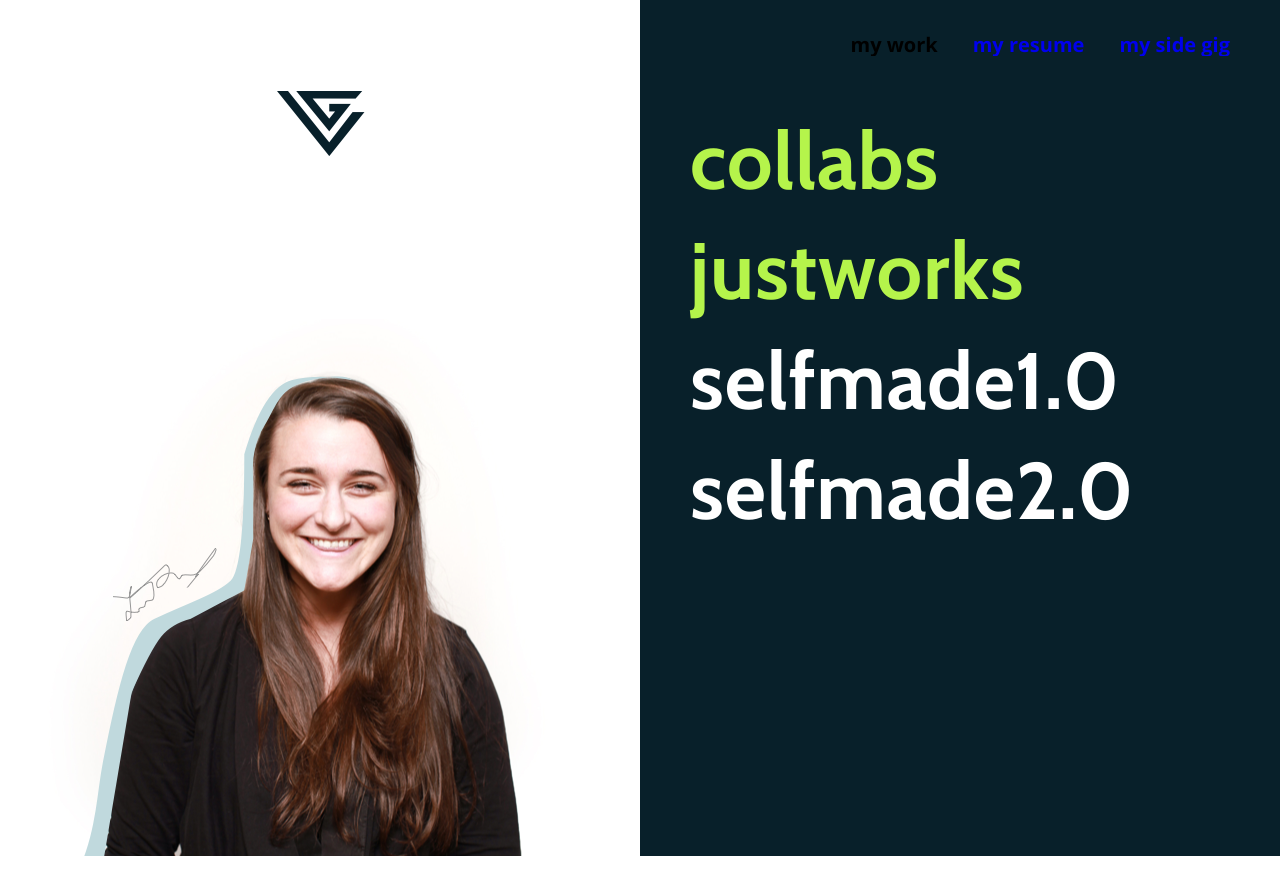
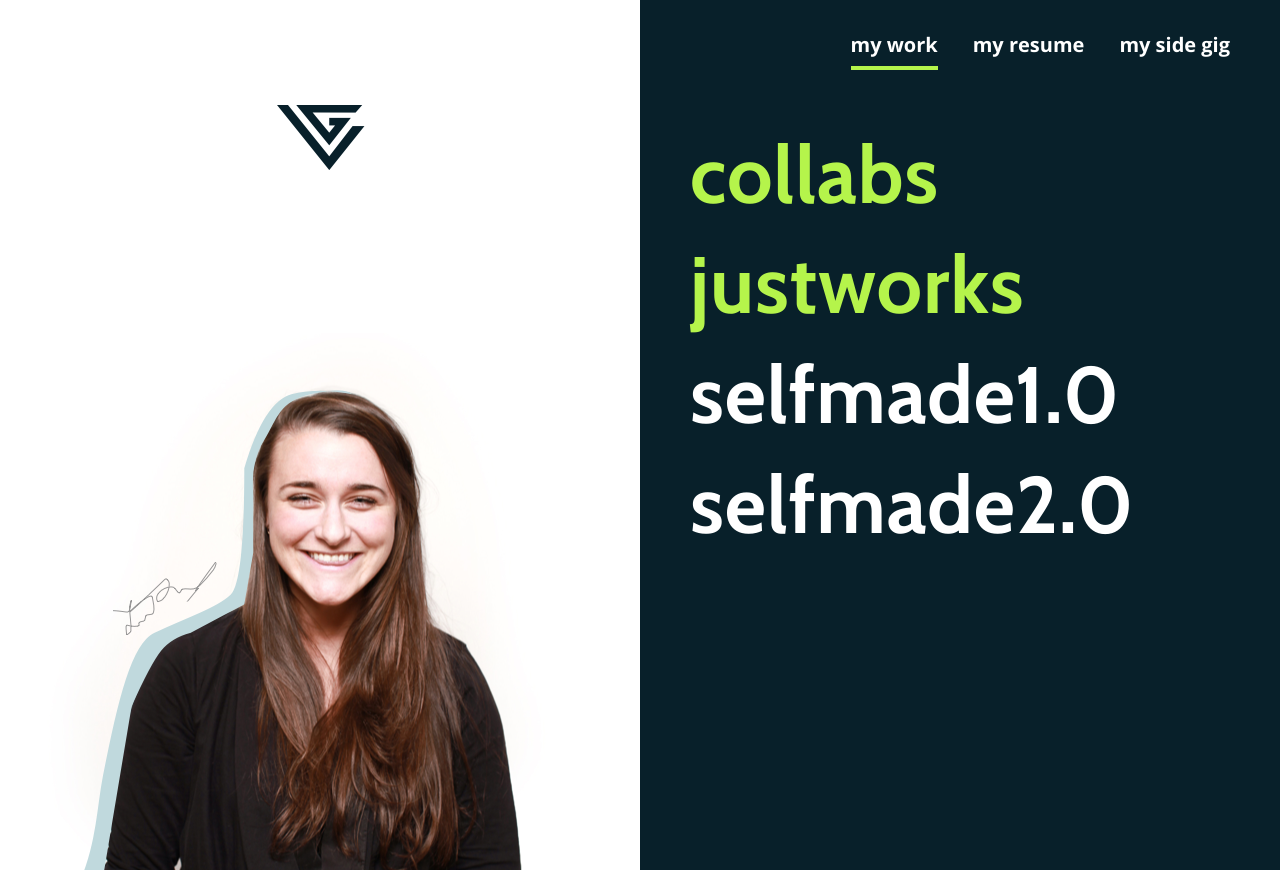
Before and after one commit to lgroetzi/lgroetzi.github.io, a Next.js app: page / in a window 1280 px wide. Built offline with nearby package versions, Linux system fonts and the light colour scheme.

Commit message:
Re-do menu to be able to choose an active entry

```diff
--- a/components/menus.js
+++ b/components/menus.js
@@ -1,6 +1,55 @@
 import * as React from "react";
 import styled from 'styled-components';
 import Link from 'next/link';
+
+const DarkBGMenu = styled.div`
+  width: 50%;
+  background-color: #08202a;
+
+  & a {
+    color: #fff;
+    cursor: pointer;
+  }
+
+  & a.active, & a:hover {
+    border-bottom: solid 4px #b5f44b;
+  }
+`;
+
+export function DarkMenu({ active }) {
+  return (
+    <TopBarContainer>
+      <DarkBGMenu>
+        <Menu active={active} />
+      </DarkBGMenu>
+    </TopBarContainer>
+  );
+}
+
+const LightBGMenu = styled.div`
+  width: 50%;
+  background-color: transparent;
+
+  & a {
+    color: #08202a;
+  }
+`;
+
+export function LightMenu({ active }) {
+  return (
+    <TopBarContainer>
+      <LightBGMenu>
+        <Menu active={active} />
+      </LightBGMenu>
+    </TopBarContainer>
+  );
+}
+
+const TopBarContainer = styled.div`
+  display: flex;
+  flex-direction: row;
+  justify-content: flex-end;
+`;
 
 const MenuLink = styled.a`
   font-family: Open Sans;
@@ -23,57 +72,34 @@
 
   li {
     margin-left: 35px;
+    height: 35px;
   }
 `;
 
-const DarkBGMenu = styled.div`
-  width: 50%;
-  background-color: #08202a;
-
-  & a.active, & a:hover {
-    border-bottom: solid 4px #b5f44b;
-  }
-`;
-
-const LightBGMenu = styled.div`
-  width: 50%;
-  background-color: transparent;
-
-  & a {
-    color: #08202a;
-  }
-`;
-
-function Menu({ Wrapper }) {
+function Menu({ active }) {
   return (
-    <Wrapper>
     <MenuList>
       <li>
         <Link href="/">
-            <MenuLink>my work</MenuLink>
+          <MenuLink className={active == "index" ? "active" : null}>
+            my work
+          </MenuLink>
         </Link>
       </li>
-        <li><MenuLink href="#resume">my resume</MenuLink></li>
-        <li><MenuLink href="#sidegig">my side gig</MenuLink></li>
+      <li>
+        <Link href="/resume">
+          <MenuLink className={active == "resume" ? "active" : null}>
+            my resume
+          </MenuLink>
+        </Link>
+      </li>
+      <li>
+        <Link href="/sidegig">
+          <MenuLink className={active == "sidegig" ? "active" : null}>
+            my side gig
+          </MenuLink>
+        </Link>
+      </li>
     </MenuList>
-    </Wrapper>
   );
 }
-
-const TopBarContainer = styled.div`
-  display: flex;
-  flex-direction: row;
-  justify-content: flex-end;
-`;
-
-function TopBar({ Wrapper }) {
-  return (
-    <TopBarContainer>
-      <Menu Wrapper={Wrapper} />
-    </TopBarContainer>
-  );
-}
-
-export const DarkMenu = () => <TopBar Wrapper={DarkBGMenu} />
-
-export const LightMenu = () => <TopBar Wrapper={LightBGMenu} />
--- a/pages/index.js
+++ b/pages/index.js
@@ -54,7 +54,7 @@
   return (
     <div>
       <Head title="Laura Groetzinger" />
-      <DarkMenu />
+      <DarkMenu active="index" />
       <MyWorkShell>
         <PictureContainer><img src="/img/Landing-top.png" /></PictureContainer>
         <MyWorkContainer>
```
Lines whose indentation alone changed are shown as unchanged.
